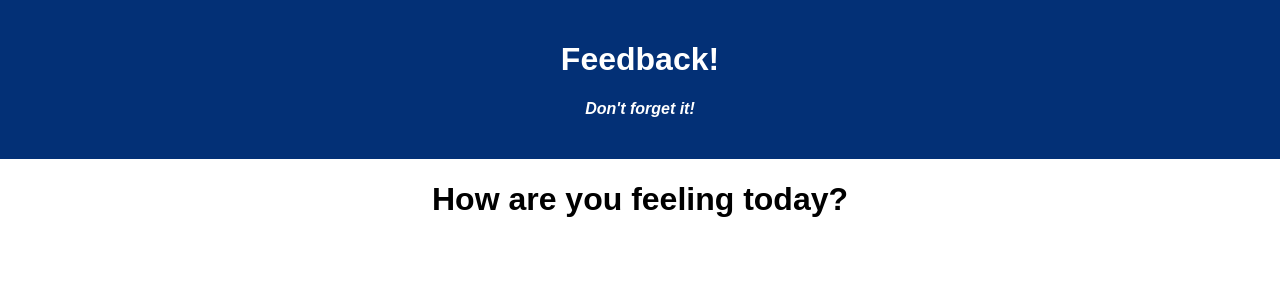
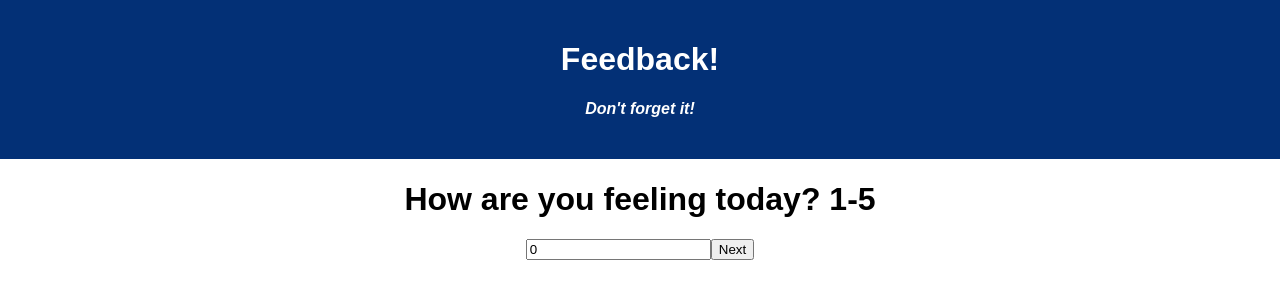
Before and after one commit to NodakAttack/redux-feedback-loops, a React (Create React App) app: page /#/ in a window 1280 px wide. Shown: the top 300 px of the page. Built offline with nearby package versions, Linux system fonts and the light colour scheme.

Commit message:
feelings component added

```diff
--- a/src/components/Feelings/Feelings.jsx
+++ b/src/components/Feelings/Feelings.jsx
@@ -1,9 +1,29 @@
-import React from 'react'
+import React from "react";
+import { useSelector, useDispatch } from "react-redux";
+import { useHistory } from "react-router-dom/cjs/react-router-dom.min";
 
 const Feelings = () => {
+  const feelingRating = useSelector((store) => store.feelings);
+  const dispatch = useDispatch();
+  const history = useHistory();
+
+  const handleChange = (event) => {
+    dispatch({ type: "PUT_FEELINGS", payload: event.target.value });
+  };
+
+  const next = () => {
+    history.push('/')
+  }
+
   return (
-    <h1>How are you feeling today?</h1>
-  )
-}
+    <>
+      <h1>How are you feeling today? 1-5</h1>
+      <div>
+        <input type="number" value={feelingRating} onChange={handleChange}/>
+        <button onClick={next}>Next</button>
+      </div>
+    </>
+  );
+};
 
-export default Feelings
+export default Feelings;
--- a/src/index.js
+++ b/src/index.js
@@ -20,6 +20,7 @@ const feelings = (state = 0, action) => {
 
 const storeInstance = createStore
 (combineReducers({
+    feelings,
 
 }), applyMiddleware(logger));
 
```
